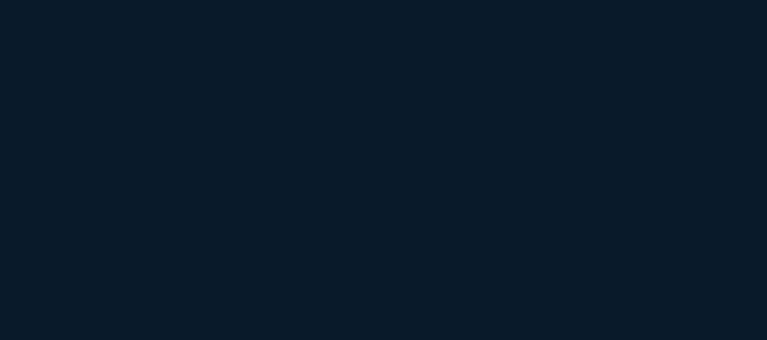
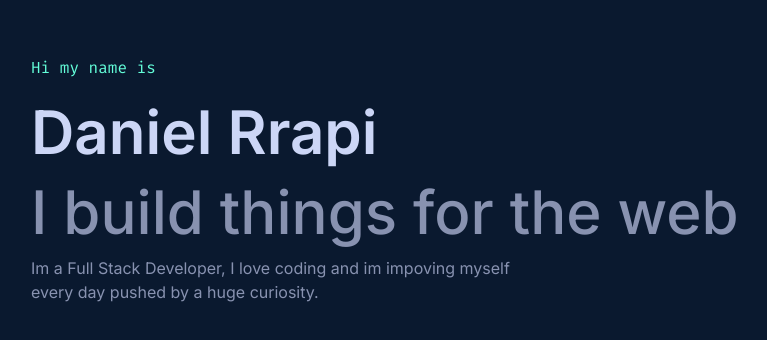
Before and after one commit to daniel-rrapi/portfolio, a React (Vite) app: page / in a window 1280 px wide. Shown: the part 212-552 px from the top of the page, without its empty margins (121-888 px from the left). Built offline with nearby package versions, Linux system fonts and the light colour scheme.

Commit message:
Finished Hero section

```diff
--- a/src/App.jsx
+++ b/src/App.jsx
@@ -1,7 +1,12 @@
 import "./App.scss";
+import Hero from "./components/Hero.jsx";
 
 function App() {
-  return <></>;
+  return (
+    <>
+      <Hero></Hero>
+    </>
+  );
 }
 
 export default App;
--- a/src/App.scss
+++ b/src/App.scss
@@ -0,0 +1,14 @@
+body {
+  font-family: Inter, system-ui, Avenir, Helvetica, Arial, sans-serif;
+  line-height: 1.5;
+  font-weight: 400;
+
+  color-scheme: light dark;
+  color: var(--slate);
+  background-color: var(--navy);
+
+  font-synthesis: none;
+  text-rendering: optimizeLegibility;
+  -webkit-font-smoothing: antialiased;
+  -moz-osx-font-smoothing: grayscale;
+}
--- /dev/null
+++ b/src/components/Hero.jsx
@@ -0,0 +1,38 @@
+import styled from "styled-components";
+
+const StyledContainer = styled.section`
+  max-width: 1000px;
+  height: 100vh;
+  display: flex;
+  flex-direction: column;
+  justify-content: center;
+`;
+const FirstP = styled.p`
+  color: var(--green);
+  font-family: "Fira Code", monospace;
+`;
+const H1 = styled.h1`
+  color: var(--lightest-slate);
+  font-size: 60px;
+  font-weight: 600;
+`;
+const H3 = styled.h3`
+  font-size: 60px;
+`;
+const P = styled.p`
+  max-width: 500px;
+`;
+
+export default function Hero() {
+  return (
+    <StyledContainer className="container">
+      <FirstP>Hi my name is</FirstP>
+      <H1>Daniel Rrapi</H1>
+      <H3>I build things for the web</H3>
+      <P>
+        Im a Full Stack Developer, I love coding and im impoving myself every
+        day pushed by a huge curiosity.
+      </P>
+    </StyledContainer>
+  );
+}
--- a/src/index.scss
+++ b/src/index.scss
@@ -1,3 +1,6 @@
+@import url("https://fonts.googleapis.com/css2?family=Inter:wght@100..900&display=swap");
+@import url("https://fonts.googleapis.com/css2?family=Fira+Code:wght@300..700&display=swap");
+
 :root {
   --slate: #8892b0;
   --lightest-slate: #ccd6f6;
@@ -6,17 +9,4 @@
   --navy: #0a192f;
   --lightest-navy: #233554;
   --light-navy: #112240;
-
-  font-family: Inter, system-ui, Avenir, Helvetica, Arial, sans-serif;
-  line-height: 1.5;
-  font-weight: 400;
-
-  color-scheme: light dark;
-  color: var(--slate);
-  background-color: var(--navy);
-
-  font-synthesis: none;
-  text-rendering: optimizeLegibility;
-  -webkit-font-smoothing: antialiased;
-  -moz-osx-font-smoothing: grayscale;
 }
--- a/src/main.jsx
+++ b/src/main.jsx
@@ -1,8 +1,8 @@
 import React from "react";
 import ReactDOM from "react-dom/client";
+import "./assets/scss/custom-bootstrap.scss";
+import "./index.scss";
 import App from "./App.jsx";
-import "./index.scss";
-import "./assets/scss/custom-bootstrap.scss";
 
 ReactDOM.createRoot(document.getElementById("root")).render(
   <React.StrictMode>
```
